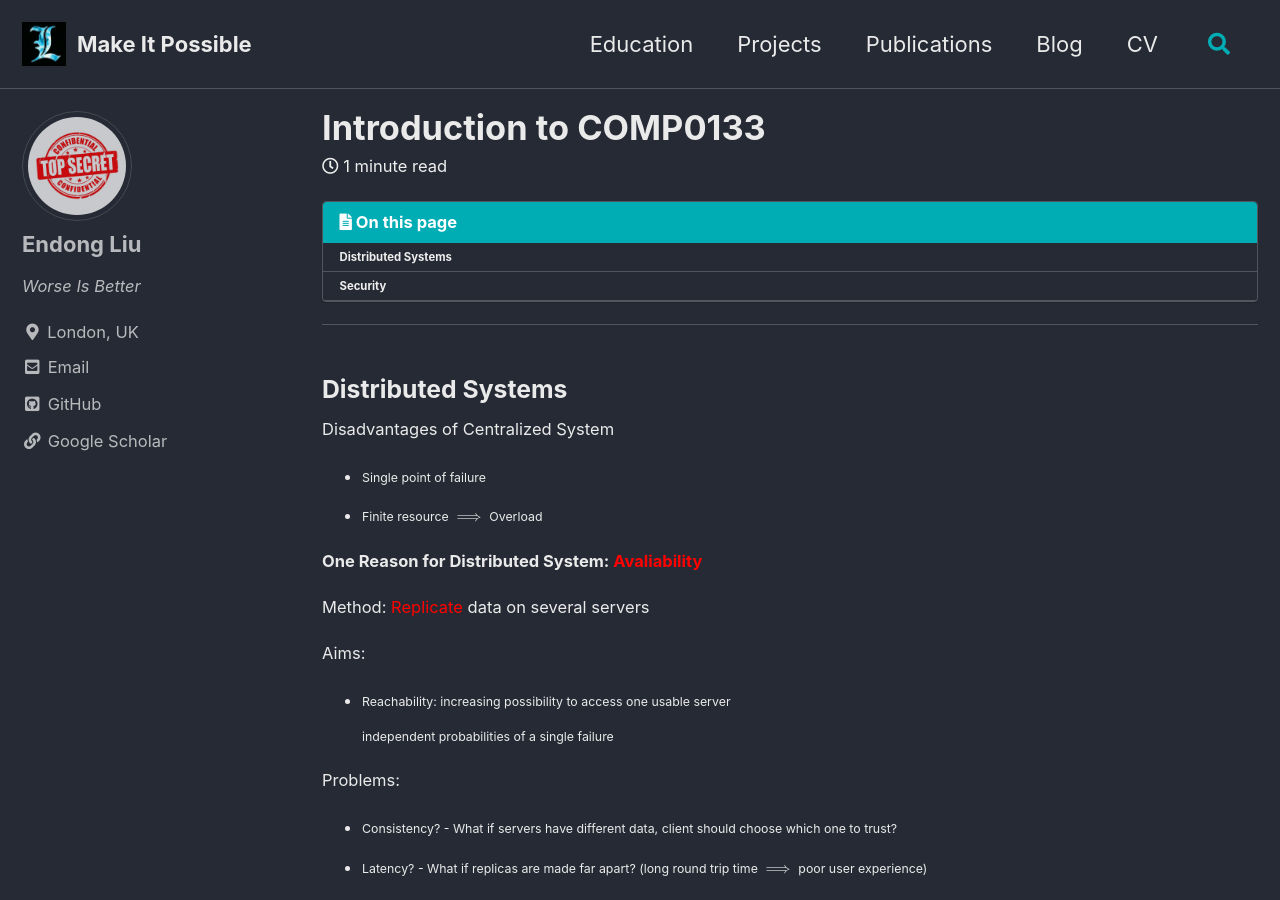
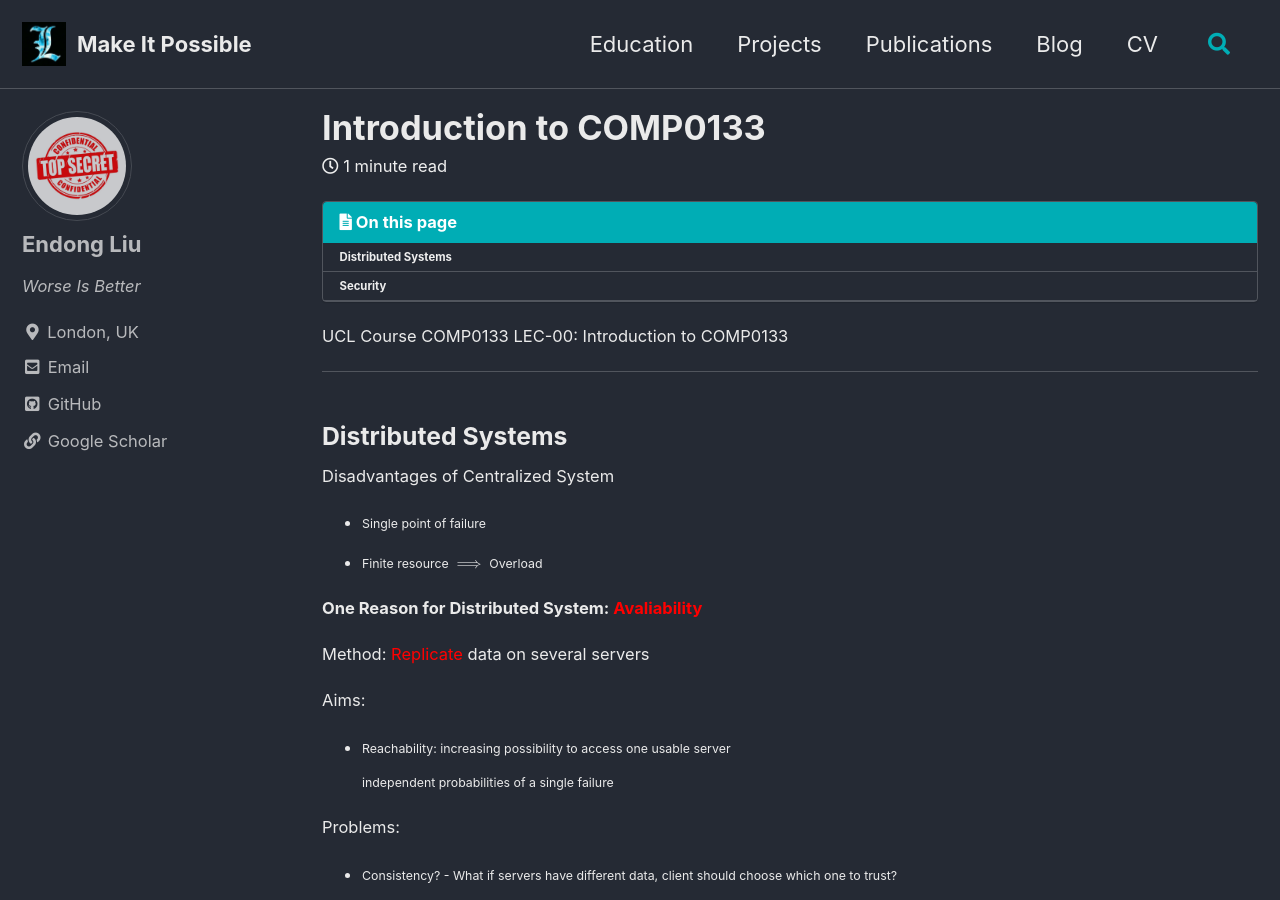
Before and after one commit to ZzPoLariszZ/zzpolariszz.github.io, a Jekyll site: the page built from _posts/2021-10-05-COMP0133-00.md, in a window 1280 px wide and 900 px high. Built offline with Jekyll 4.4.1, drawn with Linux system fonts in a browser that asks for light colours; cached includes are drawn as plain includes.

Commit message:
Create 2021-10-05-COMP0133-00.md

```diff
--- a/_posts/2021-10-05-COMP0133-01.md
+++ b/_posts/2021-10-05-COMP0133-00.md
@@ -8,6 +8,10 @@ read_time: true
 toc: true
 classes: wide
 ---
+
+UCL Course COMP0133 LEC-00: Introduction to COMP0133
+
+<!--more-->
 
 ---
 ### Distributed Systems
```
